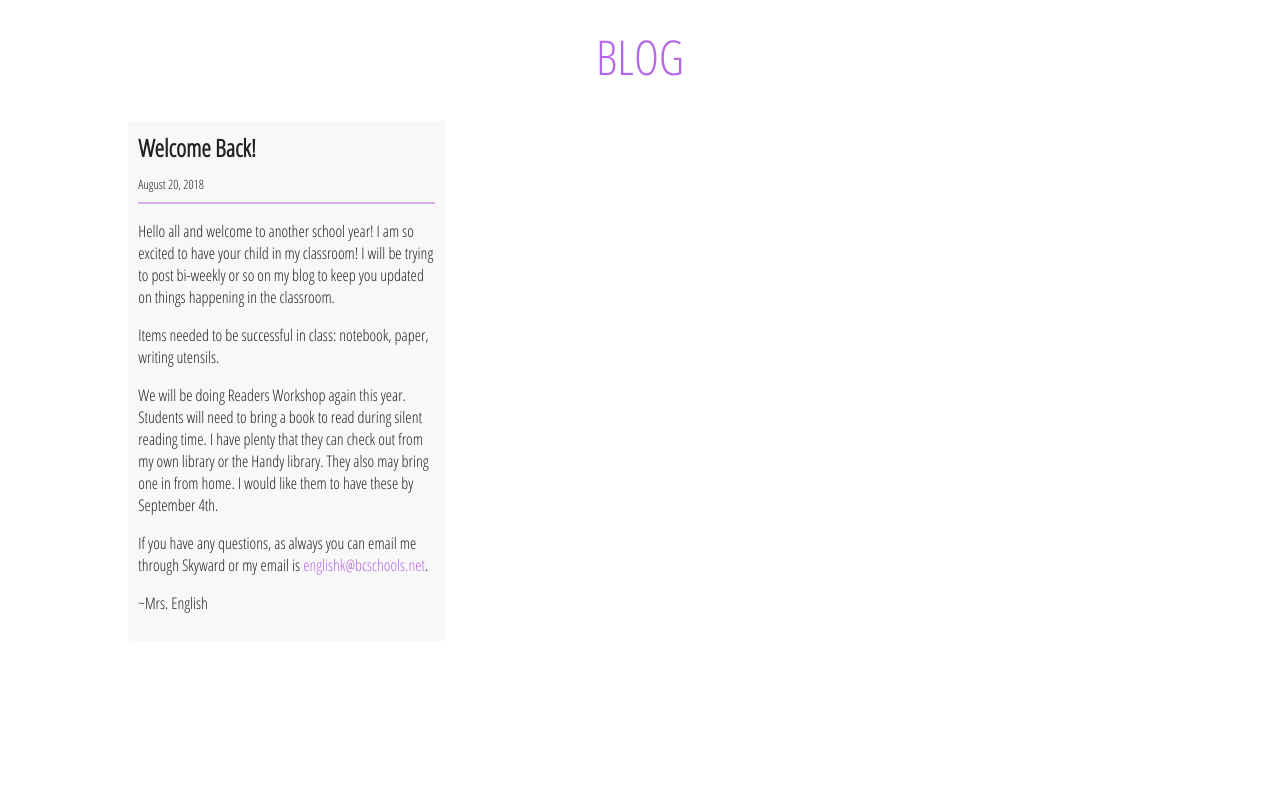
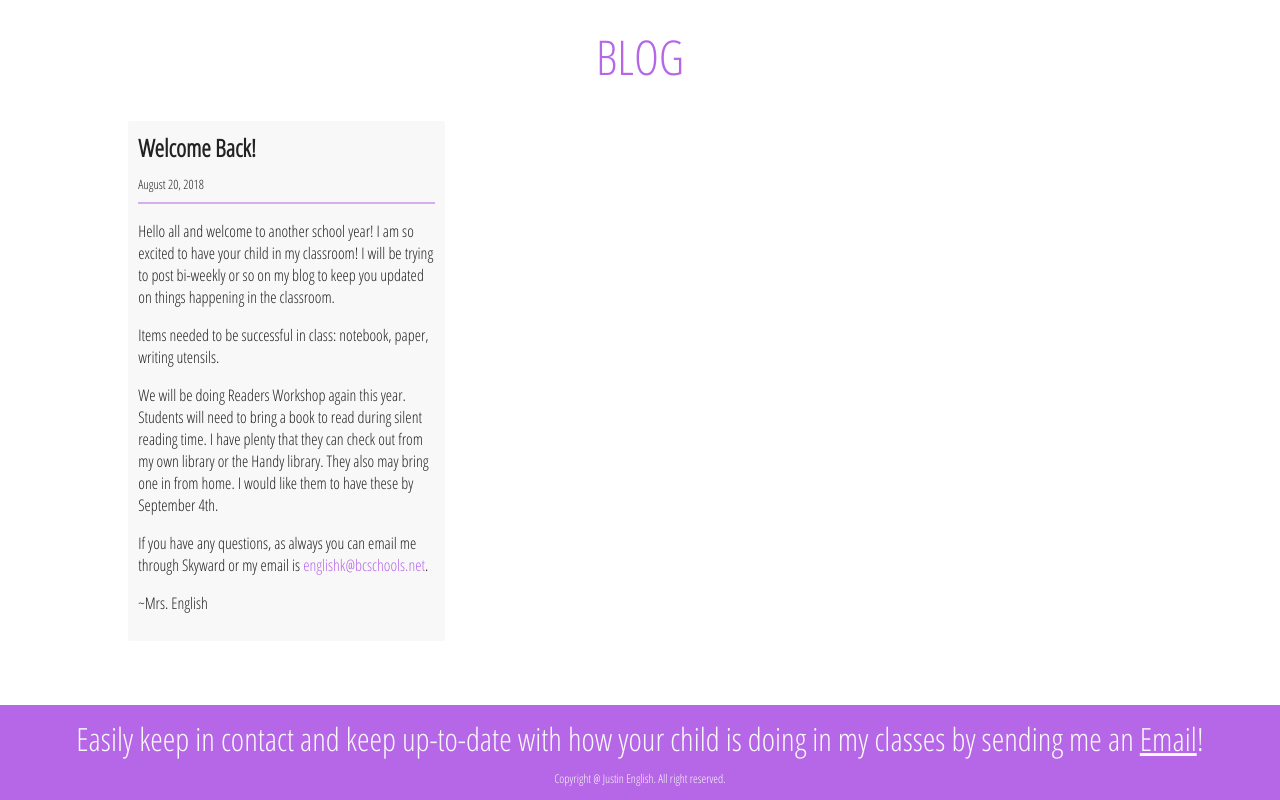
Before and after one commit to justinenglish/mrsenglishela, a website built with webpack: page src/index.html in a window 1280 px wide. Shown: the part 1778-2578 px from the top of the page. Before the commit the page ends 2419 px from the top, so only its background shows below. Built offline with nearby package versions, Linux system fonts and the light colour scheme.

Commit message:
Added footer

```diff
--- a/src/index.html
+++ b/src/index.html
@@ -178,6 +178,15 @@
             </div>
         </div>
 
+        <div class="clearfix"></div>
+
+        <footer class="footer-wrapper text-center">
+            <div class="footer-container">
+                <p class="footer-title">Easily keep in contact and keep up-to-date with how your child is doing in my classes by sending me an <a href="mailto:englishk@bcschools.net">Email</a>!</p>
+                <p class="copyright">Copyright @ Justin English. All right reserved.</p>
+            </div>
+        </footer>
+
     </div>
 
     <script src="https://code.jquery.com/jquery-3.3.1.min.js" integrity="sha256-FgpCb/KJQlLNfOu91ta32o/NMZxltwRo8QtmkMRdAu8=" crossorigin="anonymous"></script>
--- /dev/null
+++ b/src/scss/_footer.scss
@@ -0,0 +1,27 @@
+.footer-wrapper {
+    margin-top: 5%;
+
+    .footer-container {
+        padding: 1%;
+        background-color: $primary-color;
+        color: $secondary-color;
+    }
+
+    .footer-title {
+        font-size: 2rem;
+    }
+
+    .copyright {
+        font-size: 0.75rem;
+        margin-top: .75%;
+    }
+
+    p {
+        margin: 0;
+    }
+
+    a {
+        color: $secondary-color;
+        text-decoration: underline;
+    }
+}
--- a/src/scss/main.scss
+++ b/src/scss/main.scss
@@ -5,6 +5,7 @@
 @import "three-column";
 @import "separator";
 @import "blog";
+@import "footer";
 
 *, *:after, *:before {
     box-sizing: border-box;
@@ -26,3 +27,7 @@ html {
 .text-center {
     text-align: center;
 }
+
+.clearfix {
+    clear: both;
+}
```
